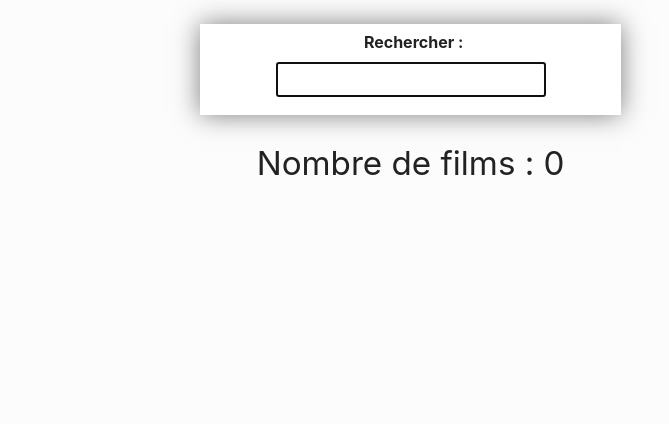
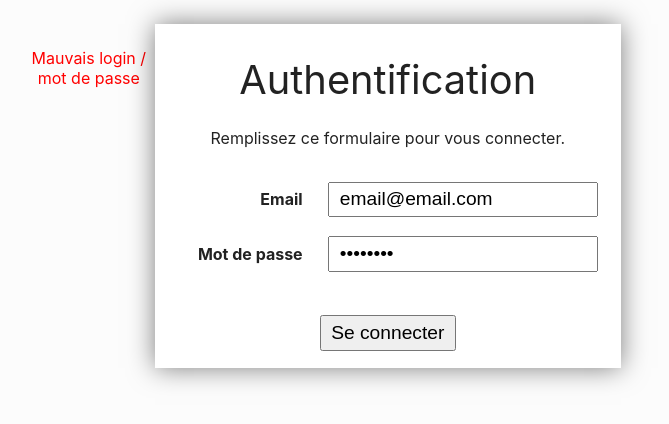
Before and after one commit to moshifr/2024-wr505D, a Vue app: page / in a window 1280 px wide. Both pictures are taken after a click on the button "Se connecter". Shown: the top 424 px of the page, without its empty margins (19-688 px from the left). Built offline with nearby package versions, Linux system fonts and the light colour scheme.

Commit message:
Pinia : tp 5

```diff
--- a/src/components/LoginForm.vue
+++ b/src/components/LoginForm.vue
@@ -2,8 +2,8 @@
 <div>
     <div id="login-form">
 
-        <h1>{{ titrePage }}</h1>
-    <form @submit.prevent="login({user: ''})">
+        <p class="error" v-if="error">{{ error }}</p>
+    <form @submit.prevent="onSubmitLogin">
 
       <h1>{{ title }}</h1>
       <p>Remplissez ce formulaire pour vous connecter.</p>
@@ -24,17 +24,48 @@
 
 </template>
 
+<style scoped>
+.error {
+  color: red;
+}
+</style>
 <script>
 import { useSession } from "@/stores/session"
 import { mapActions } from "pinia";
 
   export default {
     methods: {
+      /*
+      verifyPassword(password) {
+        // si il y a un nombre
+        if (!new RegExp(/\d+/).match(password)) return;
+          // si il y a un "mot"
+        if (!password.indexOf("mot")) return;
+
+        if (!password.toLowerCase() == password) return;
+
+
+        alert('Bon mot de passe')
+
+      },*/
+      onSubmitLogin() {
+        if (
+            this.email !== 'email@email.com' ||
+            this.password !== 'test1234'
+          ) {
+          this.error = "Mauvais login / mot de passe"
+
+          return null;
+        }
+
+        this.login({user: this.email, password: this.password})
+      },
       ...mapActions(useSession, ["login"])
     },
     props: ["titrePage"],
     data() {
       return {
+        error: null,
         title: 'Authentification',
         email: 'email@email.com',
         password: 'password',
--- a/src/stores/session.js
+++ b/src/stores/session.js
@@ -5,13 +5,15 @@ export const useSession = defineStore('session', {
   state: () => {
     return {
       user: null,
-      loggedIn: false
+      loggedIn: false,
+      token: ''
     }
   },
   actions: {
-    login({ user }) {
+    login({ user, token }) {
       this.loggedIn = true
       this.user = user
+      this.token = token
     }
   }
 })
```
